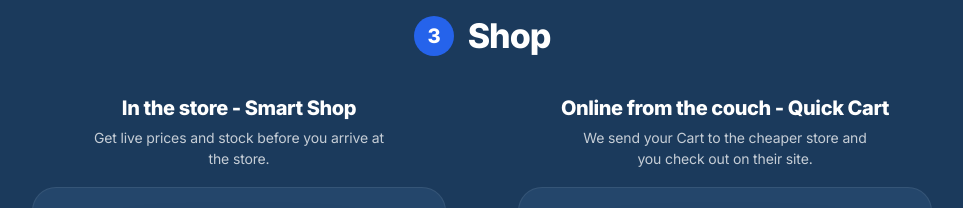
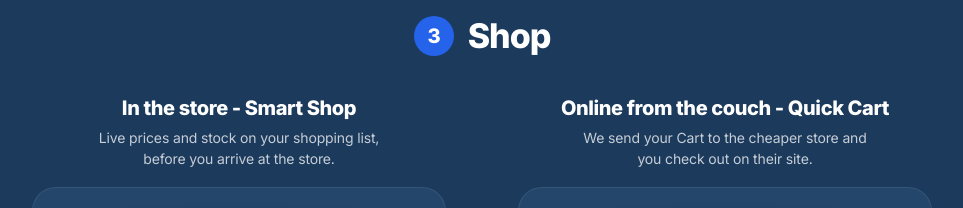
Before and after one commit to mYxCHa/stockup-landing, a website: page index.html in a window 1280 px wide. Shown: the part 3740-3948 px from the top of the page, without its empty margins (158-1121 px from the left). Drawn offline with Linux system fonts and the light colour scheme.

Commit message:
Smart Shop subtext: name the shopping-list form

```diff
--- a/index.html
+++ b/index.html
@@ -362,7 +362,7 @@
           <div class="step-card animate-slide-up">
             <div class="step-card-head">
               <h4>In the store - Smart Shop</h4>
-              <p>Get live prices and stock before you arrive at the store.</p>
+              <p>Live prices and stock on your shopping list, before you arrive at the store.</p>
             </div>
             <div class="step-visual">
               <div class="phone">
```
